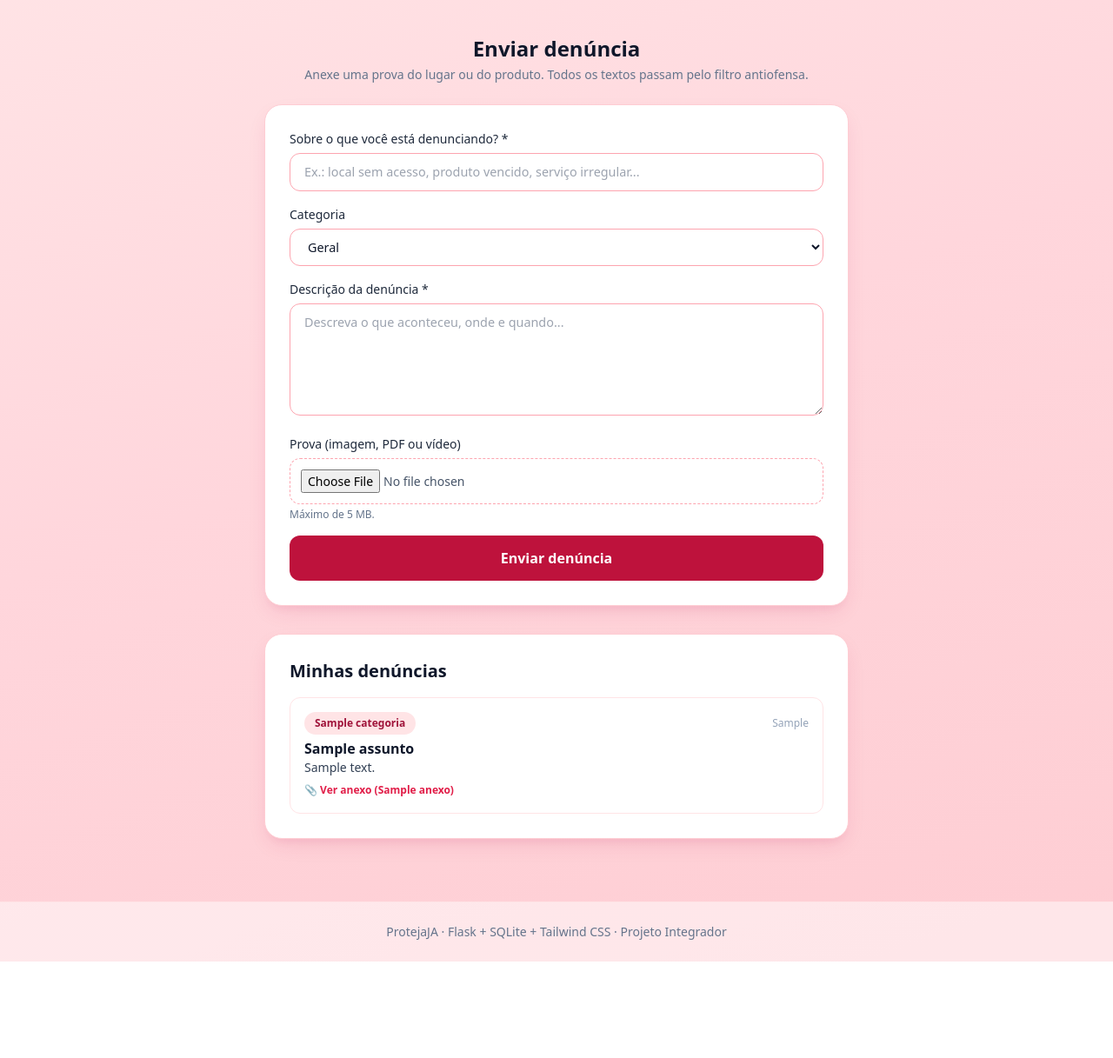
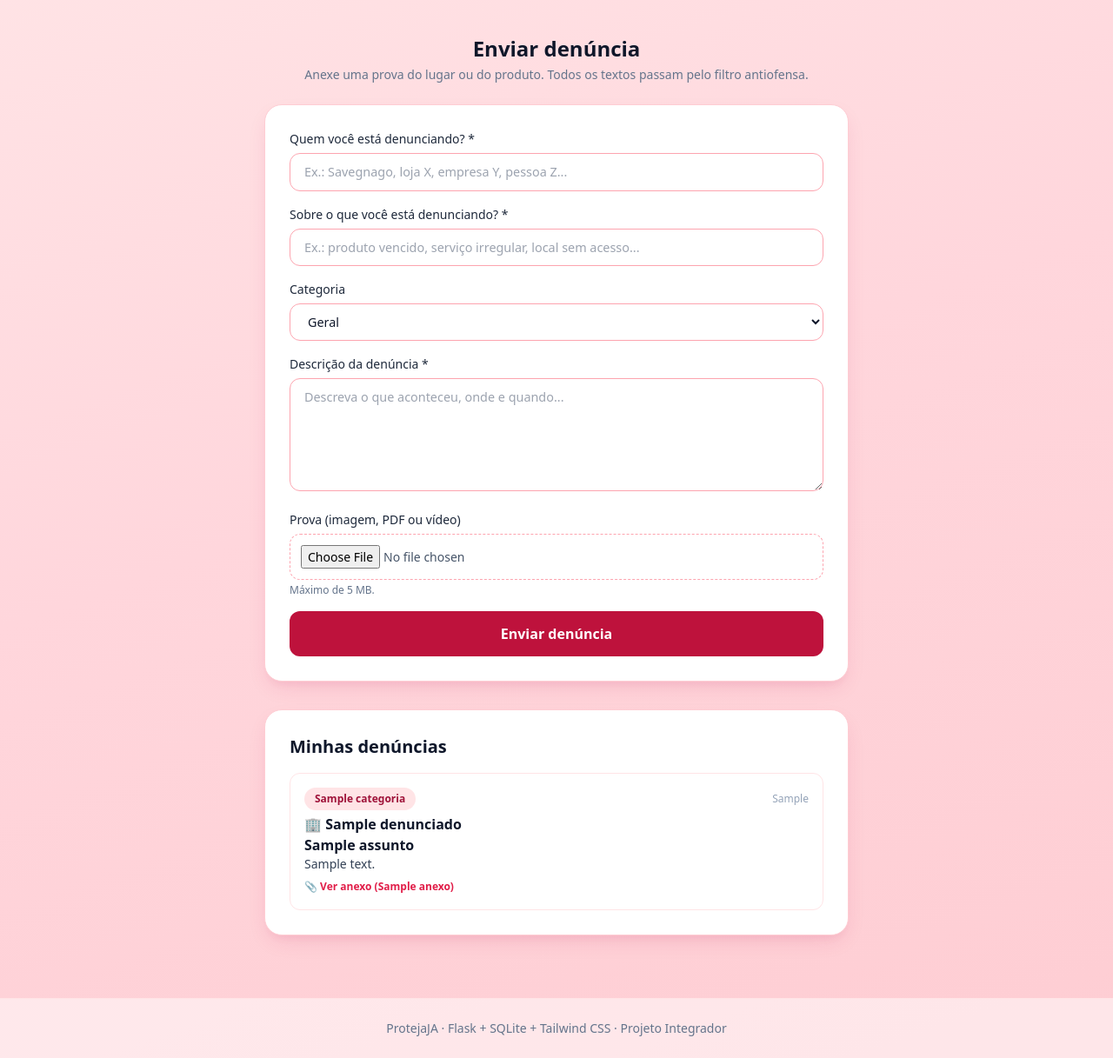
Before and after one commit to alinedec6-ux/protejaja, a Flask app: template backend/templates/denuncias.html in a window 1280 px wide. Shown: the part 65-1282 px from the top of the page at 87% size. Before the commit the page ends 1171 px from the top, so only its background shows below. Run offline with Flask 3, Linux system fonts and the light colour scheme; the template is opened without the code that fills it: most values are stand-ins (such as "Sample title", 1, 10 or a date in 2020); some libraries are stand-ins or nearby versions.

Commit message:
Adiciona campo 'Quem voce esta denunciando' na denuncia

```diff
--- a/backend/app.py
+++ b/backend/app.py
@@ -172,16 +172,21 @@ def create_app():
         usuario = db.usuario_por_id(session["user_id"])
 
         if request.method == "POST":
+            denunciado = (request.form.get("denunciado") or "").strip()
             assunto = (request.form.get("assunto") or "").strip()
             categoria = (request.form.get("categoria") or "Geral").strip()
             descricao = (request.form.get("descricao") or "").strip()
             anexo = request.files.get("anexo")
             nome_anexo = None
 
-            if not assunto:
+            if not denunciado:
+                flash("Informe quem você está denunciando.", "error")
+            elif not assunto:
                 flash("Informe sobre o que você está denunciando.", "error")
             elif not descricao:
                 flash("Descreva a denúncia antes de enviar.", "error")
+            elif contem_ofensa(denunciado):
+                flash("O nome do denunciado contém palavras ofensivas.", "error")
             elif contem_ofensa(assunto):
                 flash("O assunto contém palavras ofensivas.", "error")
             elif contem_ofensa(descricao):
@@ -202,6 +207,7 @@ def create_app():
                 if not anexo_invalido:
                     db.criar_denuncia(
                         usuario["id"],
+                        sanitizar(denunciado),
                         sanitizar(assunto),
                         categoria,
                         sanitizar(descricao),
--- a/backend/database.py
+++ b/backend/database.py
@@ -20,6 +20,7 @@ CREATE TABLE IF NOT EXISTS users (
 CREATE TABLE IF NOT EXISTS reports (
     id INTEGER PRIMARY KEY AUTOINCREMENT,
     user_id INTEGER NOT NULL,
+    denunciado TEXT NOT NULL DEFAULT '',
     assunto TEXT NOT NULL DEFAULT 'Sem assunto',
     categoria TEXT NOT NULL DEFAULT 'Geral',
     descricao TEXT NOT NULL,
@@ -48,6 +49,8 @@ def init_db():
     }
     if "assunto" not in colunas_reports:
         conn.execute("ALTER TABLE reports ADD COLUMN assunto TEXT NOT NULL DEFAULT 'Sem assunto'")
+    if "denunciado" not in colunas_reports:
+        conn.execute("ALTER TABLE reports ADD COLUMN denunciado TEXT NOT NULL DEFAULT ''")
 
     conn.commit()
     conn.close()
@@ -106,12 +109,12 @@ def atualizar_senha(user_id, senha_hash):
     conn.close()
 
 
-def criar_denuncia(user_id, assunto, categoria, descricao, anexo):
+def criar_denuncia(user_id, denunciado, assunto, categoria, descricao, anexo):
     conn = get_connection()
     cur = conn.execute(
-        "INSERT INTO reports (user_id, assunto, categoria, descricao, anexo) "
-        "VALUES (?, ?, ?, ?, ?)",
-        (user_id, assunto, categoria, descricao, anexo),
+        "INSERT INTO reports (user_id, denunciado, assunto, categoria, descricao, anexo) "
+        "VALUES (?, ?, ?, ?, ?, ?)",
+        (user_id, denunciado, assunto, categoria, descricao, anexo),
     )
     conn.commit()
     report_id = cur.lastrowid
@@ -122,7 +125,7 @@ def criar_denuncia(user_id, assunto, categoria, descricao, anexo):
 def denuncias_do_usuario(user_id):
     conn = get_connection()
     rows = conn.execute(
-        "SELECT id, assunto, categoria, descricao, anexo, criado_em "
+        "SELECT id, denunciado, assunto, categoria, descricao, anexo, criado_em "
         "FROM reports WHERE user_id = ? ORDER BY id DESC",
         (user_id,),
     ).fetchall()
--- a/backend/templates/denuncias.html
+++ b/backend/templates/denuncias.html
@@ -12,9 +12,16 @@
     <div class="card mb-8">
         <form method="POST" action="/denuncias" enctype="multipart/form-data" class="space-y-4">
             <div>
+                <label for="denunciado" class="campo-label">Quem você está denunciando? *</label>
+                <input type="text" id="denunciado" name="denunciado" required
+                       class="campo" placeholder="Ex.: Savegnago, loja X, empresa Y, pessoa Z..."
+                       value="{{ request.form.get('denunciado', '') }}">
+            </div>
+
+            <div>
                 <label for="assunto" class="campo-label">Sobre o que você está denunciando? *</label>
                 <input type="text" id="assunto" name="assunto" required
-                       class="campo" placeholder="Ex.: local sem acesso, produto vencido, serviço irregular..."
+                       class="campo" placeholder="Ex.: produto vencido, serviço irregular, local sem acesso..."
                        value="{{ request.form.get('assunto', '') }}">
             </div>
 
@@ -58,6 +65,7 @@
                             <span class="badge-rosa">{{ d.categoria }}</span>
                             <span class="text-xs text-slate-400">{{ d.criado_em }}</span>
                         </div>
+                        <div class="text-slate-900 font-extrabold">🏢 {{ d.denunciado }}</div>
                         <div class="text-slate-900 font-bold">{{ d.assunto }}</div>
                         <p class="text-sm text-slate-700">{{ d.descricao }}</p>
                         {% if d.anexo %}
```
